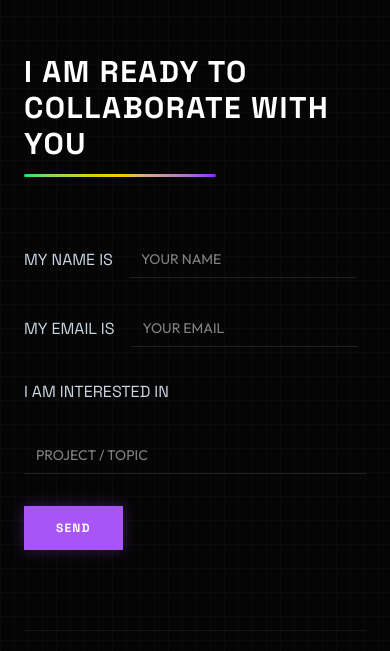
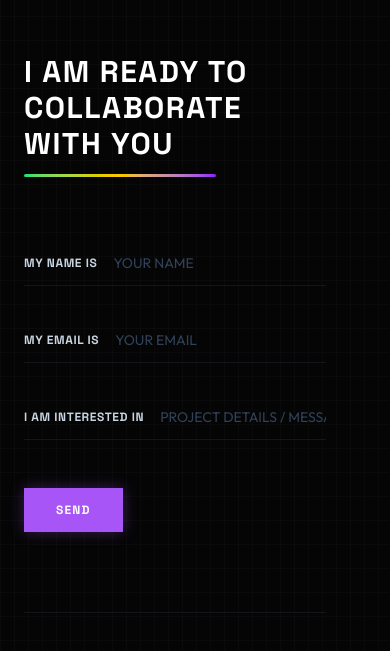
Before and after one commit to Abhilash-KK/Portfolio_abhilash, a React (Vite) app: page / in a window 390 px wide. Shown: the part 8264-8915 px from the top of the page. Built offline with nearby package versions, Linux system fonts and the light colour scheme.

Commit message:
Fix layout alignments and vertical overlap in ContactForm

```diff
--- a/src/components/ContactForm.jsx
+++ b/src/components/ContactForm.jsx
@@ -61,7 +61,7 @@ export default function ContactForm() {
   };
 
   return (
-    <section id="contact" className="relative py-24 px-6 md:px-12 max-w-[1200px] mx-auto overflow-hidden">
+    <section id="contact" className="relative py-24 pl-6 pr-16 md:pl-12 md:pr-24 max-w-[1200px] mx-auto overflow-hidden">
       <div className="grid grid-cols-1 w-full relative">
         <ScrollReveal className="flex flex-col items-start mb-16">
           {/* Title */}
@@ -71,42 +71,62 @@ export default function ContactForm() {
           <div className="h-[3px] w-48 bg-gradient-to-r from-green-400 via-yellow-400 to-purple-600 mt-3 rounded-full"></div>
         </ScrollReveal>
 
-        {/* Inline Form */}
+        {/* Structured Form */}
         <ScrollReveal className="mb-20">
-          <form onSubmit={handleSubmit} className="flex flex-wrap items-center gap-y-8 gap-x-4 font-display text-base md:text-xl text-white uppercase leading-relaxed">
-            <span className="text-slate-300">My Name Is</span>
+          <form onSubmit={handleSubmit} className="flex flex-col gap-8 w-full max-w-[900px]">
+            {/* Row 1: Name and Email */}
+            <div className="flex flex-col md:flex-row gap-8 w-full">
+              {/* Name field */}
+              <div className="flex items-center gap-4 flex-1 border-b border-border-dark/60 py-3">
+                <span className="text-slate-300 font-display text-xs md:text-sm tracking-wider font-bold shrink-0">
+                  MY NAME IS
+                </span>
                 <input
                   type="text"
                   name="name"
                   value={formData.name}
                   onChange={handleInputChange}
                   placeholder="YOUR NAME"
-              className="bg-transparent border-b border-border-dark py-2 px-3 focus:outline-none focus:border-primary text-white font-sans text-sm md:text-base normal-case min-w-[200px] transition-colors"
+                  className="bg-transparent focus:outline-none text-white font-sans text-sm md:text-base w-full placeholder:text-slate-700"
                   required
                 />
+              </div>
 
-            <span className="text-slate-300">My Email Is</span>
+              {/* Email field */}
+              <div className="flex items-center gap-4 flex-1 border-b border-border-dark/60 py-3">
+                <span className="text-slate-300 font-display text-xs md:text-sm tracking-wider font-bold shrink-0">
+                  MY EMAIL IS
+                </span>
                 <input
                   type="email"
                   name="email"
                   value={formData.email}
                   onChange={handleInputChange}
                   placeholder="YOUR EMAIL"
-              className="bg-transparent border-b border-border-dark py-2 px-3 focus:outline-none focus:border-primary text-white font-sans text-sm md:text-base normal-case min-w-[200px] transition-colors"
+                  className="bg-transparent focus:outline-none text-white font-sans text-sm md:text-base w-full placeholder:text-slate-700"
                   required
                 />
+              </div>
+            </div>
 
-            <span className="text-slate-300">I Am Interested In</span>
+            {/* Row 2: Message/Topic */}
+            <div className="flex items-center gap-4 border-b border-border-dark/60 py-3 w-full">
+              <span className="text-slate-300 font-display text-xs md:text-sm tracking-wider font-bold shrink-0">
+                I AM INTERESTED IN
+              </span>
               <input
                 type="text"
                 name="message"
                 value={formData.message}
                 onChange={handleInputChange}
-              placeholder="PROJECT / TOPIC"
-              className="bg-transparent border-b border-border-dark py-2 px-3 focus:outline-none focus:border-primary text-white font-sans text-sm md:text-base normal-case min-w-[250px] transition-colors flex-1"
+                placeholder="PROJECT DETAILS / MESSAGE"
+                className="bg-transparent focus:outline-none text-white font-sans text-sm md:text-base w-full placeholder:text-slate-700"
                 required
               />
+            </div>
 
+            {/* Row 3: Submit Button */}
+            <div className="flex justify-start md:justify-end mt-4">
               <button
                 type="submit"
                 disabled={status === 'sending'}
@@ -114,7 +134,10 @@ export default function ContactForm() {
               >
                 {status === 'sending' ? 'SENDING...' : 'SEND'}
               </button>
+            </div>
           </form>
+
+          {/* Status alerts */}
           {status === 'success' && (
             <p className="mt-6 text-green-400 font-display text-sm tracking-wider uppercase animate-pulse">
               ✔ Message sent successfully! I will get in touch soon.
```
Lines whose indentation alone changed are shown as unchanged.
